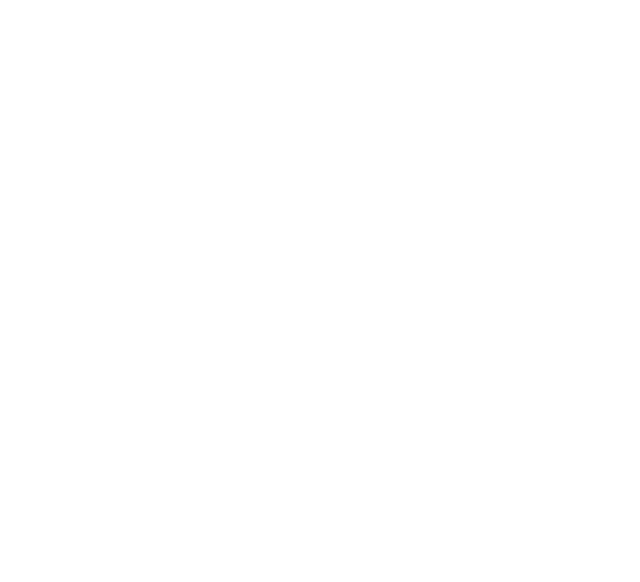
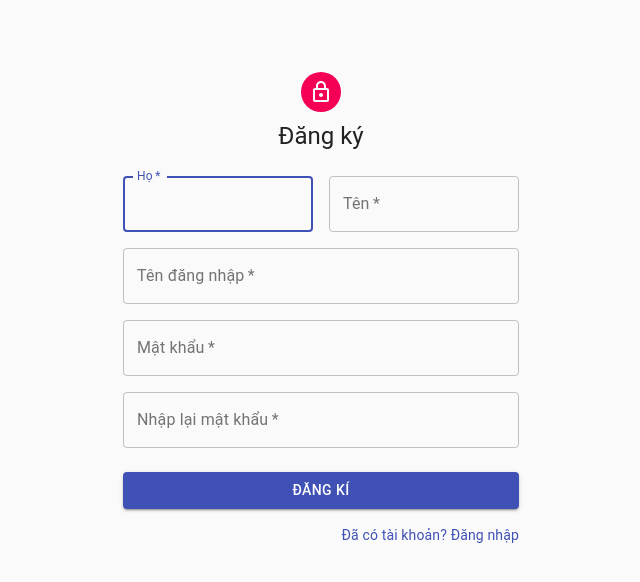
Before and after one commit to MinhBLues/1712597_fontend, a React (Create React App) app: page /signup in a window 1280 px wide. Shown: the top 582 px of the page, without its empty margins (319-959 px from the left). Built offline with nearby package versions, Linux system fonts and the light colour scheme.

Commit message:
feature signup, create board

```diff
--- a/src/App.js
+++ b/src/App.js
@@ -1,6 +1,7 @@
 import "./App.css";
 import Home from "./page/Home";
 import Login from "./page/Login";
+import SignUp from "./component/SignUp"
 import { BrowserRouter as Router, Switch, Route, Redirect } from "react-router-dom";
 
 function App() {
@@ -8,17 +9,14 @@
     <Router>
       <div className="App">
         <div className="container">
-          <div>
-            <div>
           <Switch>
             <Route exact path="/" component={Login} />
             <Route path="/home" component={Home} />
             <Route path="/login" component={Login} />
+            <Route path="/signup" component={SignUp} />
             {/* <Route path="/404" component={PageError} />
             <Redirect from='*' to='/404' /> */}
           </Switch>
-            </div>
-          </div>
         </div>
       </div>
     </Router>
--- /dev/null
+++ b/src/component/ButtonAddBoard.jsx
@@ -0,0 +1,92 @@
+import React from "react";
+import Button from "@material-ui/core/Button";
+import TextField from "@material-ui/core/TextField";
+import Dialog from "@material-ui/core/Dialog";
+import DialogActions from "@material-ui/core/DialogActions";
+import DialogContent from "@material-ui/core/DialogContent";
+import DialogContentText from "@material-ui/core/DialogContentText";
+import DialogTitle from "@material-ui/core/DialogTitle";
+import { makeStyles } from "@material-ui/core/styles";
+import AddIcon from "@material-ui/icons/Add";
+import BoardReponsitory from '../services/BoardReponsitory';
+import { useHistory } from "react-router-dom";
+
+const useStyles = makeStyles((theme) => ({
+  button: {
+    background: 0,
+    border: "2px dashed #ccc",
+    boxShadow: "none",
+    margin: "10px",
+    cursor: "pointer",
+    borderRadius: "2px",
+    height: "100px",
+  },
+
+  home: {
+    marginTop: "20px",
+  },
+}));
+
+export default function AddBoard(props) {
+  const [open, setOpen] = React.useState(false);
+  const [title, setTitle] = React.useState();
+  const classes = useStyles();
+  const history = useHistory();
+
+  const handleClickOpen = () => {
+    setOpen(true);
+  };
+
+  const handleClose = () => {
+    setOpen(false);
+  };
+
+  async function handleCreate() {
+    BoardReponsitory.create(title).then((response) => console.log(response));
+    // history.push("/teacherlist");
+    // setOpen(false);
+  }
+
+  return (
+    <div className={props.className}>
+      <Button
+        className={classes.button}
+        variant="outlined"
+        color="primary"
+        onClick={handleClickOpen}
+        startIcon={<AddIcon />}
+      >
+        Add Board
+      </Button>
+      <Dialog
+        open={open}
+        onClose={handleClose}
+        aria-labelledby="form-dialog-title"
+      >
+        <DialogTitle id="form-dialog-title">Create Board</DialogTitle>
+        <DialogContent>
+          <DialogContentText>
+            Went Well - To Improve - Action Items
+          </DialogContentText>
+          <TextField
+            autoFocus
+            margin="dense"
+            id="name"
+            label="Name"
+            type="text"
+            fullWidth
+            onChange={(e) => setTitle(e.target.value)}
+          />
+        </DialogContent>
+        <DialogActions>
+          <Button onClick={handleClose} color="primary">
+            Cancel
+          </Button>
+          <Button onClick={handleCreate} color="primary">
+            Create
+          </Button>
+        </DialogActions>
+      </Dialog>
+    </div>
+  );
+}
--- /dev/null
+++ b/src/component/SignUp.jsx
@@ -0,0 +1,197 @@
+import React, { useState } from "react";
+import Avatar from "@material-ui/core/Avatar";
+import Button from "@material-ui/core/Button";
+import CssBaseline from "@material-ui/core/CssBaseline";
+import TextField from "@material-ui/core/TextField";
+import Link from "@material-ui/core/Link";
+import Grid from "@material-ui/core/Grid";
+import LockOutlinedIcon from "@material-ui/icons/LockOutlined";
+import Typography from "@material-ui/core/Typography";
+import { makeStyles } from "@material-ui/core/styles";
+import Container from "@material-ui/core/Container";
+import Auth from "../services/AuthRepository";
+import MuiAlert from "@material-ui/lab/Alert";
+import Snackbar from "@material-ui/core/Snackbar";
+import { useHistory } from "react-router-dom";
+
+function Alert(props) {
+  return <MuiAlert elevation={6} variant="filled" {...props} />;
+}
+
+const useStyles = makeStyles((theme) => ({
+  paper: {
+    marginTop: theme.spacing(8),
+    display: "flex",
+    flexDirection: "column",
+    alignItems: "center",
+  },
+  avatar: {
+    margin: theme.spacing(1),
+    backgroundColor: theme.palette.secondary.main,
+  },
+  form: {
+    width: "100%", // Fix IE 11 issue.
+    marginTop: theme.spacing(3),
+  },
+  submit: {
+    margin: theme.spacing(3, 0, 2),
+  },
+}));
+
+export default function SignUp() {
+  const classes = useStyles();
+  const [username, setUsername] = useState();
+  const [password, setPassword] = useState();
+  const [repeat_password, setRepeatPassword] = useState();
+  const [firstName, setFirstName] = useState();
+  const [lastName, setLastName] = useState();
+  const [open, setOpen] = useState(false);
+  const [ status, setStatus ] = useState();
+  const history = useHistory();
+
+  function handelPassword() {
+    if (password !== repeat_password) {
+        setStatus('Mật khẩu không trùng khớp');
+      return false;
+    }
+    return true;
+  }
+
+  async function handleButton() {
+    if (handelPassword()) {
+      await Auth.register((firstName+ " " + lastName).trim(), username, password).then(
+        () => {
+          Auth.login(username, password)
+            .then((ee) => {
+              history.push("/home");
+              window.location.reload();
+            })
+            .catch((error) => {
+              if (error.response) {
+                console.log(error.response);
+              }
+            });
+        },
+        (error) => {
+          setStatus(error.response.data.message.length > 0 ? error.response.data.message : error.response.data.message[0] );
+          setOpen(true);
+        }
+      );
+    } else setOpen(true);
+  }
+  const handleClose = (event, reason) => {
+    if (reason === "clickaway") {
+      return;
+    }
+    setOpen(false);
+  };
+
+  return (
+    <Container component="main" maxWidth="xs">
+      <CssBaseline />
+      <div className={classes.paper}>
+        <Avatar className={classes.avatar}>
+          <LockOutlinedIcon />
+        </Avatar>
+        <Typography component="h1" variant="h5">
+          Đăng ký
+        </Typography>
+        <form className={classes.form} noValidate>
+          <Grid container spacing={2}>
+            <Grid item xs={12} sm={6}>
+              <TextField
+                autoComplete="fname"
+                name="firstName"
+                variant="outlined"
+                required
+                fullWidth
+                id="firstName"
+                label="Họ"
+                autoFocus
+                onChange={(e) => setFirstName(e.target.value)}
+              />
+            </Grid>
+            <Grid item xs={12} sm={6}>
+              <TextField
+                variant="outlined"
+                required
+                fullWidth
+                id="lastName"
+                label="Tên"
+                name="lastName"
+                value={lastName}
+                autoComplete="lname"
+                onChange={(e) => setLastName(e.target.value)}
+              />
+            </Grid>
+            <Grid item xs={12}>
+              <TextField
+                variant="outlined"
+                required
+                fullWidth
+                id="username"
+                label="Tên đăng nhập"
+                name="username"
+                autoComplete="username"
+                onChange={(e) => setUsername(e.target.value)}
+              />
+            </Grid>
+            <Grid item xs={12}>
+              <TextField
+                variant="outlined"
+                required
+                fullWidth
+                name="password"
+                label="Mật khẩu"
+                type="password"
+                id="password"
+                autoComplete="current-password"
+                onChange={(e) => setPassword(e.target.value)}
+              />
+            </Grid>
+            <Grid item xs={12}>
+              <TextField
+                variant="outlined"
+                required
+                fullWidth
+                name="repeat_password"
+                label="Nhập lại mật khẩu"
+                type="password"
+                id="repeat_password"
+                autoComplete="current-reapeat-password"
+                onChange={(e) => setRepeatPassword(e.target.value)}
+              />
+            </Grid>
+          </Grid>
+          <Button
+            type="button"
+            fullWidth
+            variant="contained"
+            color="primary"
+            onClick={() => handleButton()}
+            className={classes.submit}
+          >
+            Đăng kí
+          </Button>
+          <Grid container justify="flex-end">
+            <Grid item>
+              <Link href="Login" variant="body2">
+                Đã có tài khoản? Đăng nhập
+              </Link>
+            </Grid>
+          </Grid>
+        </form>
+        <Snackbar
+          open={open}
+          autoHideDuration={3000}
+          onClose={handleClose}
+          anchorOrigin={{ vertical: "top", horizontal: "center" }}
+        >
+          <Alert onClose={handleClose} severity="error">
+            {status}
+          </Alert>
+        </Snackbar>
+      </div>
+    </Container>
+  );
+}
--- a/src/page/Home.jsx
+++ b/src/page/Home.jsx
@@ -1,9 +1,10 @@
 import React, { useEffect } from 'react';
 import Button from '@material-ui/core/Button';
-import AddIcon from '@material-ui/icons/Add';
 import { makeStyles } from '@material-ui/core/styles';
 import BoardReponsitory from '../services/BoardReponsitory';
 import Board from '../component/Board';
+import AddBoard from '../component/ButtonAddBoard';
+
 
 const useStyles = makeStyles((theme) => ({
     button: {
@@ -43,15 +44,8 @@
 
     return (
         <div className={classes.home}>
-            <Button
-                variant="contained"
-                color="secondary"
-                className={classes.button}
-                startIcon={<AddIcon />}
-            >
-                Add Board
-            </Button>
-            { boards.map(board => <Board board={board} />)}
+            <AddBoard className= {classes.button} />
+            { boards.map(board => <Board key ={board.id} board={board} />)}
 
         </div >
     )
--- a/src/page/Login.jsx
+++ b/src/page/Login.jsx
@@ -66,12 +66,10 @@
   };
 
   return (
+    <div>
       <Container component="main" maxWidth="xs">
         <CssBaseline />
         <div className={classes.paper}>
-        {/* <Avatar className={classes.avatar}>
-          <LockOutlinedIcon />
-        </Avatar> */}
           <Typography component="h1" variant="h5">
             Đăng nhập
           </Typography>
@@ -140,5 +138,10 @@
           </Snackbar>
         </div>
       </Container>
+      <div
+        className="login100-more"
+        style={{ backgroundImage: "url('public/logo192.png')" }}
+      ></div>
+    </div>
   );
 }
--- a/src/services/AuthHeader.js
+++ b/src/services/AuthHeader.js
@@ -3,7 +3,7 @@
 
   if (user && user.accessToken) {
     return {
-      Authorization: user.accessToken,
+      Authorization: 'Bearer ' + user.accessToken,
       "Content-Type": "application/json",
     }; // for Node.js Express back-end
   } else {
--- a/src/services/AuthRepository.js
+++ b/src/services/AuthRepository.js
@@ -23,12 +23,11 @@
       localStorage.removeItem("user");
   }
 
-  register(name, email, password, repeat_password) {
+  register(display_name, username, password) {
     return axios.post(API_URL + "signup", {
-      name,
-      email,
+      display_name,
+      username,
       password,
-      repeat_password,
     });
   }
 
--- a/src/services/BoardReponsitory.js
+++ b/src/services/BoardReponsitory.js
@@ -9,5 +9,15 @@
       headers: authHeader(),
     });
   }
+
+  create(title) {
+    return axios.post(API_URL + '/create',
+    {
+      title
+    },
+    {
+      headers: authHeader(),
+    });
+  }
 }
 export default new BoardReponsitory();
```
Lines whose indentation alone changed are shown as unchanged.
